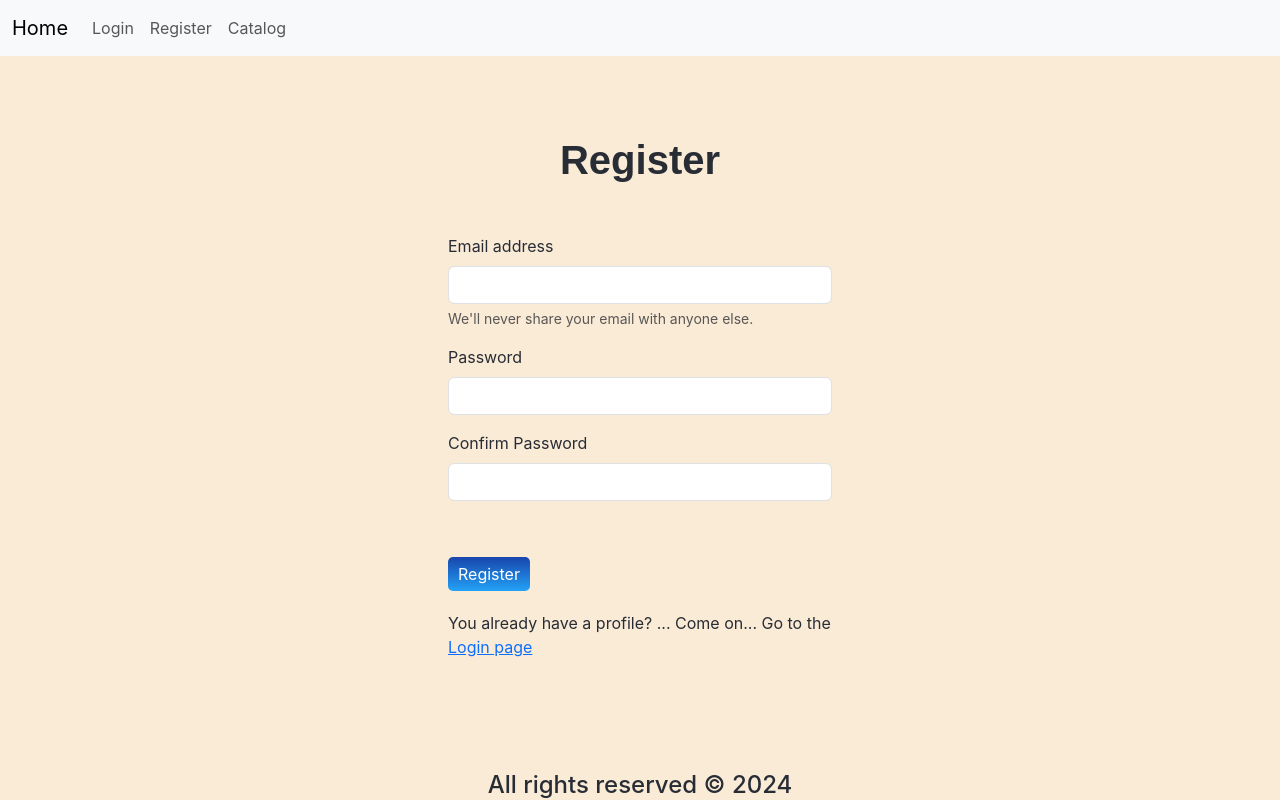
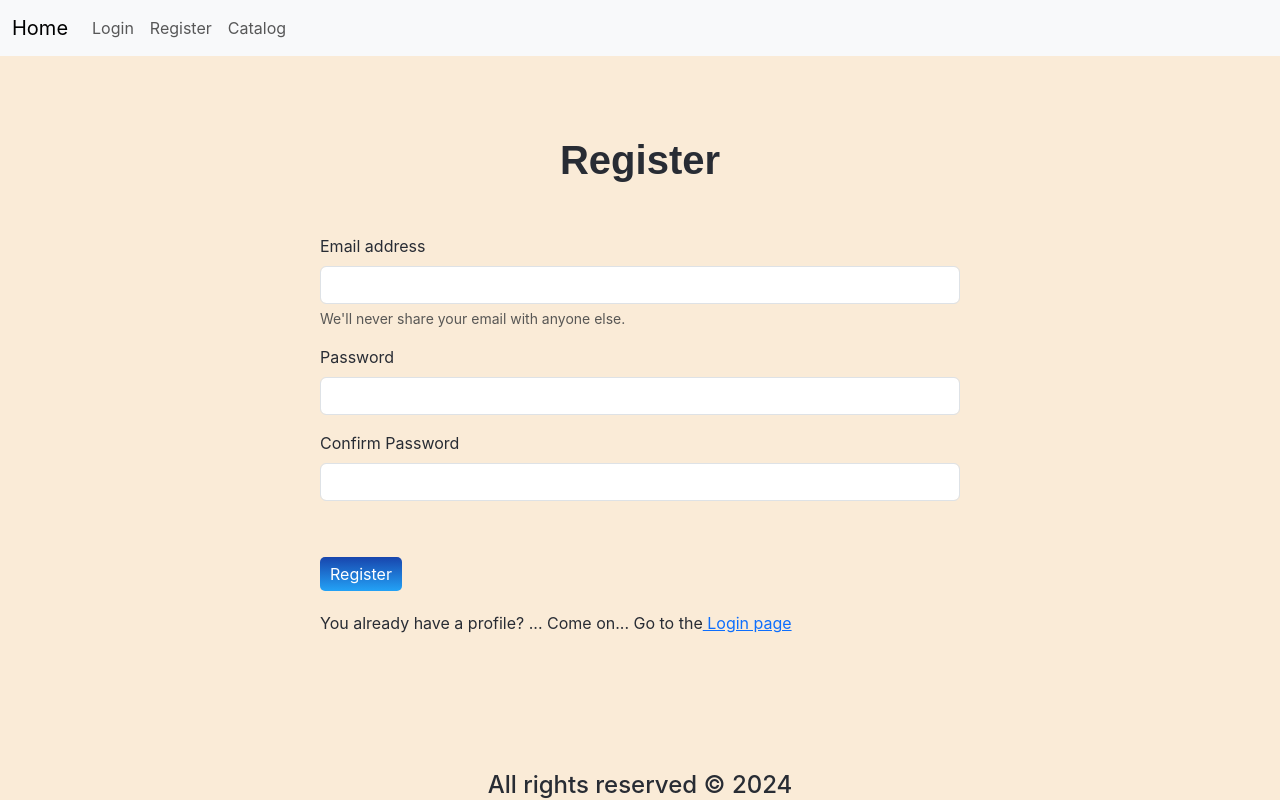
Before and after one commit to EmilPopovski24/react-course-project, a React (Create React App) app: page /register in a window 1280 px wide. Built offline with nearby package versions, Linux system fonts and the light colour scheme.

Commit message:
Login and Register forms update

```diff
--- a/src/components/Login/Login.js
+++ b/src/components/Login/Login.js
@@ -20,7 +20,7 @@ export const Login = () => {
     return(
 
         <section id="login-page" className="auth">
-            <form id="login" onSubmit={onSubmitfunc} method="POST" style={{width:"40%", margin: "80px auto"}} >
+            <form id="login" onSubmit={onSubmitfunc} method="POST" style={{width:"50%", margin: "80px auto"}} >
                 <h1 className="login-header">Login</h1>
                 <div className="mb-3">
                     <label htmlFor="exampleInputEmail1" className="form-label">Email address</label>
--- a/src/components/Register/Register.js
+++ b/src/components/Register/Register.js
@@ -15,7 +15,7 @@ export const Register = () => {
 
     return(
         <div>
-            <form style={{width:"30%", margin: "80px auto"}} id="register-form" onSubmit={onSubmitfunc} method="POST">
+            <form style={{width:"50%", margin: "80px auto"}} id="register-form" onSubmit={onSubmitfunc} method="POST">
                 <h1 className="register-header">Register</h1>
                 <div className="mb-3">
                     <label htmlFor="exampleInputEmail1" className="form-label">Email address</label>
```
